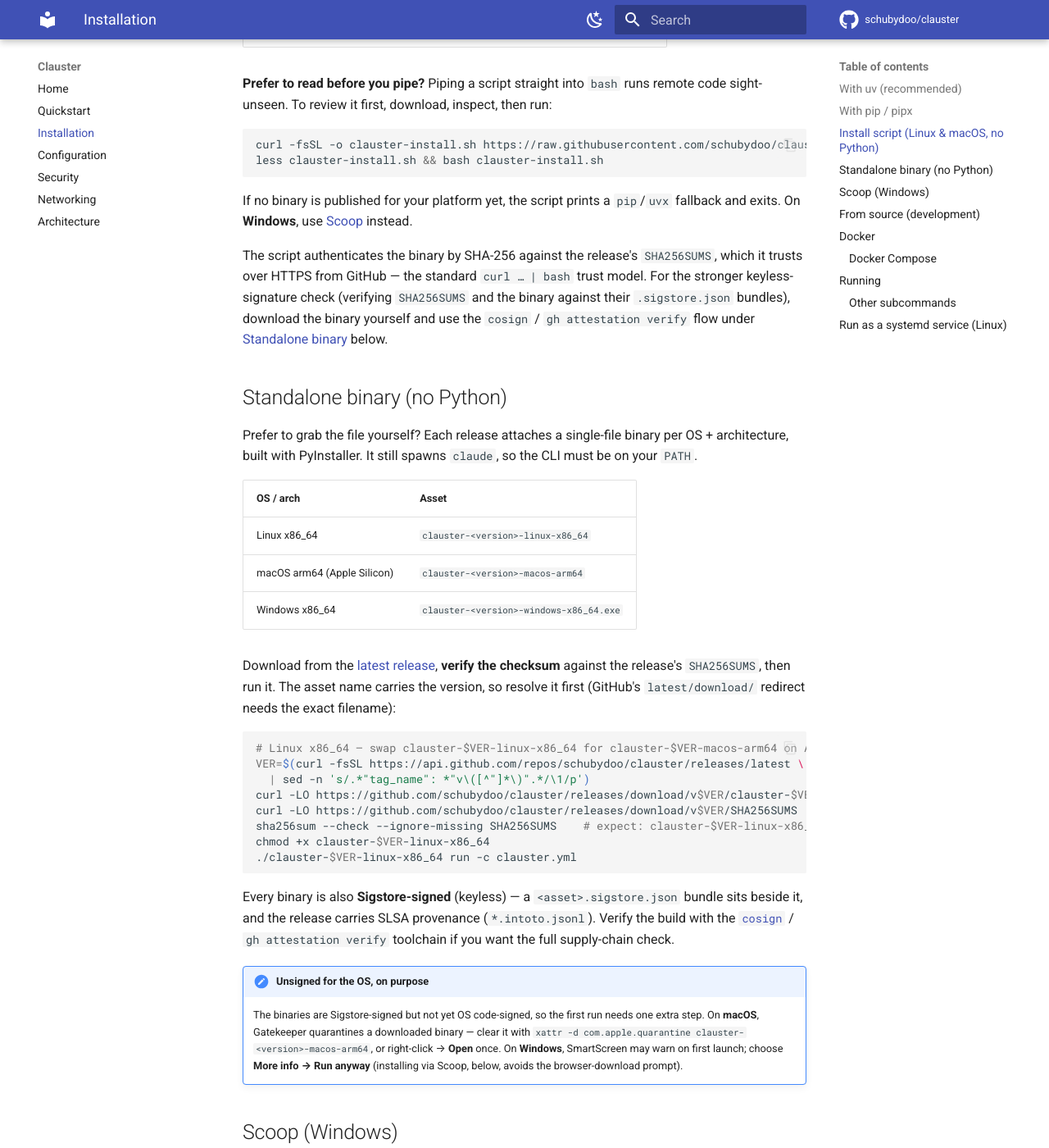
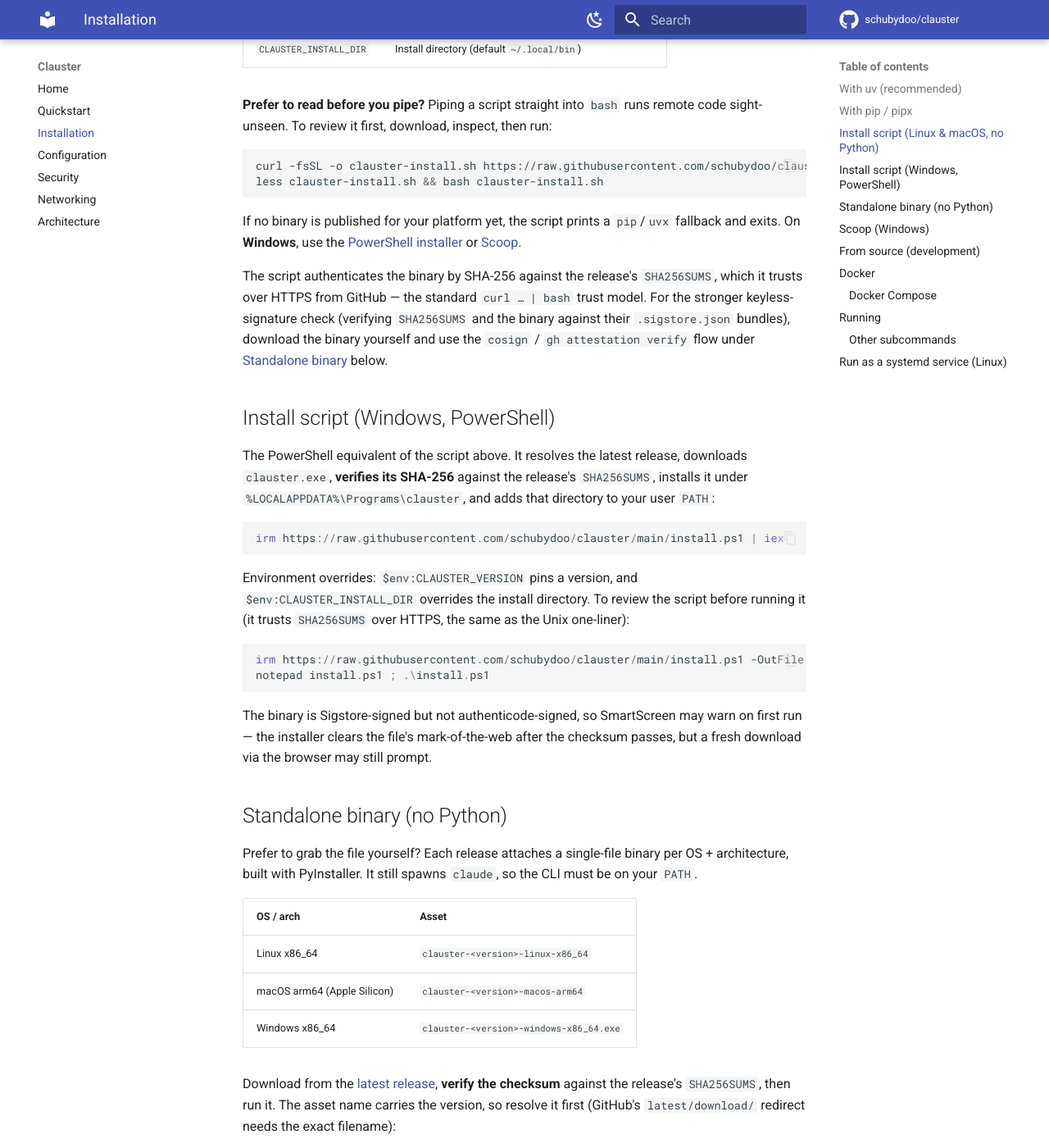
Before and after one commit to schubydoo/clauster, an MkDocs documentation site: the page built from docs/installation.md, in a window 1280 px wide and 1400 px high, scrolled down 1340 px. Shown: the whole window at 82% size. Built offline with MkDocs 1.6.1 and Material for MkDocs 9.7.7, drawn with Linux system fonts in a browser that asks for light colours; comment, search, counter and statistics services are not loaded; some of the changed text lies outside the part shown.

Commit message:
feat(install): Windows PowerShell installer + address review
Add install.ps1 — the `irm <url> | iex` Windows equivalent of install.sh:
resolve the latest release (or $env:CLAUSTER_VERSION), download
clauster.exe + SHA256SUMS, gate on SHA256SUMS with an exact filename
match, verify Get-FileHash SHA-256 (fail-closed), install under
%LOCALAPPDATA%\Programs\clauster (or $env:CLAUSTER_INSTALL_DIR), add it to
the user PATH, Unblock-File, and verify. Runs via a function + try/catch
(no `exit`, which would kill an iex host shell); TLS 1.2 for PS 5.1.

CodeRabbit fixes on #283:
- install.sh: strip the CRLF carriage return from the wget Location
  parse (`tr -d '\r'`) so the version doesn't 404 on wget-only hosts.
- install.sh: the --version self-check now requires a zero exit AND a
  'clauster' identity banner, not merely non-empty output.
- README: "drops it on your PATH" -> "installs it to ~/.local/bin … PATH
  hint", matching actual behaviour.
- docs: Python 3.11+ is no longer stated as unconditionally required —
  scoped to the uv/pip/pipx paths; `claude` stays the universal prereq.

install.ps1 is unverified on this host (no pwsh) — needs a Windows
runtime check; reviewed by clauster-reviewer (fail-closed gating, iex
safety, PATH de-dup, no injection all confirmed).

Co-Authored-By: Claude Opus 4.8 (1M context) <noreply@anthropic.com>

````diff
--- a/docs/installation.md
+++ b/docs/installation.md
@@ -1,9 +1,10 @@
 # Installation
 
-Clauster requires **Python 3.11+** and the `claude` CLI on the host's `PATH` —
-Clauster spawns `claude`, it does **not** vendor it. Install Claude Code
-separately and make sure it is new enough (the default floor is
-`claude.min_version`, currently `2.1.145`).
+Clauster needs the `claude` CLI on the host's `PATH` — Clauster spawns `claude`,
+it does **not** vendor it. Install Claude Code separately and make sure it is new
+enough (the default floor is `claude.min_version`, currently `2.1.145`). The
+`uv` / `pip` / `pipx` installs below also need **Python 3.11+**; the standalone
+binary, install script, and Scoop paths do not.
 
 ## With uv (recommended)
 
@@ -68,7 +69,8 @@ less clauster-install.sh && bash clauster-install.sh
 ```
 
 If no binary is published for your platform yet, the script prints a `pip`/`uvx`
-fallback and exits. On **Windows**, use [Scoop](#scoop-windows) instead.
+fallback and exits. On **Windows**, use the [PowerShell
+installer](#install-script-windows-powershell) or [Scoop](#scoop-windows).
 
 The script authenticates the binary by SHA-256 against the release's
 `SHA256SUMS`, which it trusts over HTTPS from GitHub — the standard
@@ -76,6 +78,31 @@ The script authenticates the binary by SHA-256 against the release's
 `SHA256SUMS` and the binary against their `.sigstore.json` bundles), download the
 binary yourself and use the `cosign` / `gh attestation verify` flow under
 [Standalone binary](#standalone-binary-no-python) below.
+
+## Install script (Windows, PowerShell)
+
+The PowerShell equivalent of the script above. It resolves the latest release,
+downloads `clauster.exe`, **verifies its SHA-256** against the release's
+`SHA256SUMS`, installs it under `%LOCALAPPDATA%\Programs\clauster`, and adds that
+directory to your user `PATH`:
+
+```powershell
+irm https://raw.githubusercontent.com/schubydoo/clauster/main/install.ps1 | iex
+```
+
+Environment overrides: `$env:CLAUSTER_VERSION` pins a version, and
+`$env:CLAUSTER_INSTALL_DIR` overrides the install directory. To review the script
+before running it (it trusts `SHA256SUMS` over HTTPS, the same as the Unix
+one-liner):
+
+```powershell
+irm https://raw.githubusercontent.com/schubydoo/clauster/main/install.ps1 -OutFile install.ps1
+notepad install.ps1 ; .\install.ps1
+```
+
+The binary is Sigstore-signed but not authenticode-signed, so SmartScreen may
+warn on first run — the installer clears the file's mark-of-the-web after the
+checksum passes, but a fresh download via the browser may still prompt.
 
 ## Standalone binary (no Python)
 
````
Also changed, not shown: README.md (+8 -1 lines), 2 other files.
